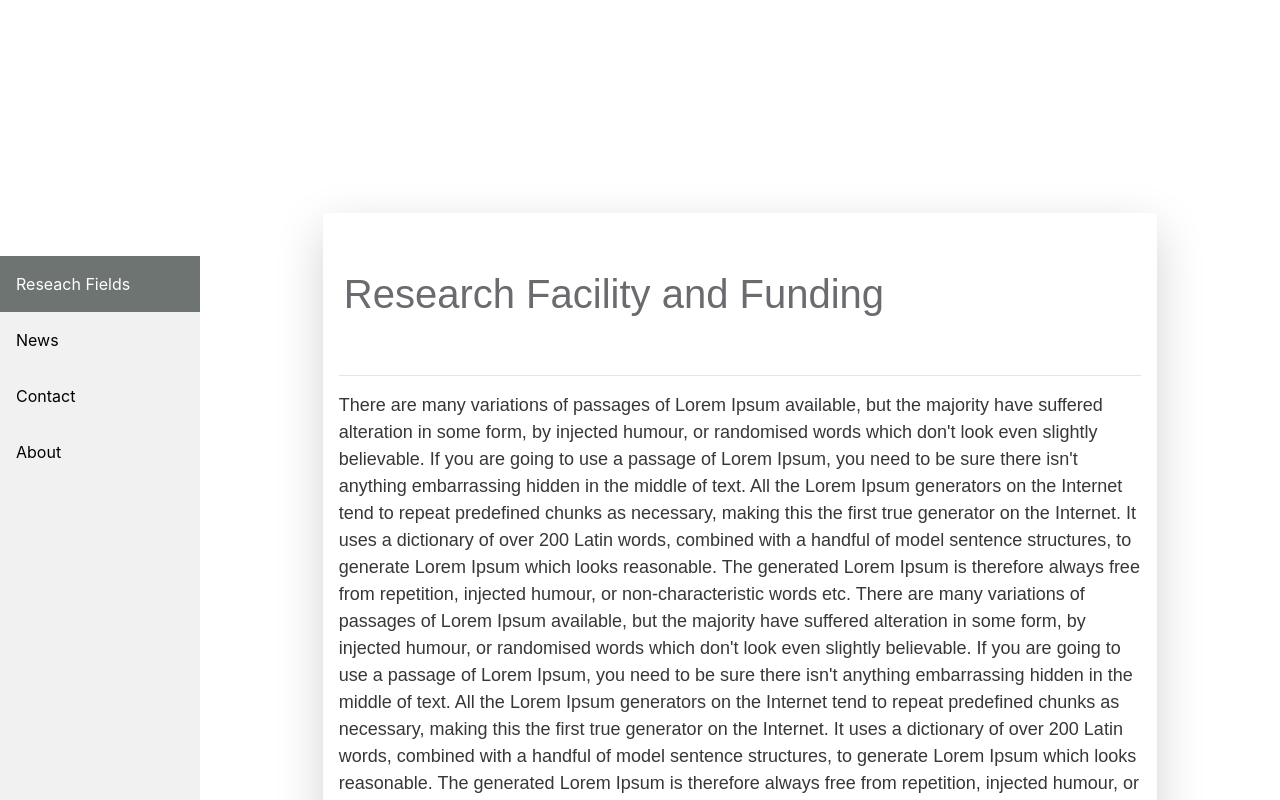
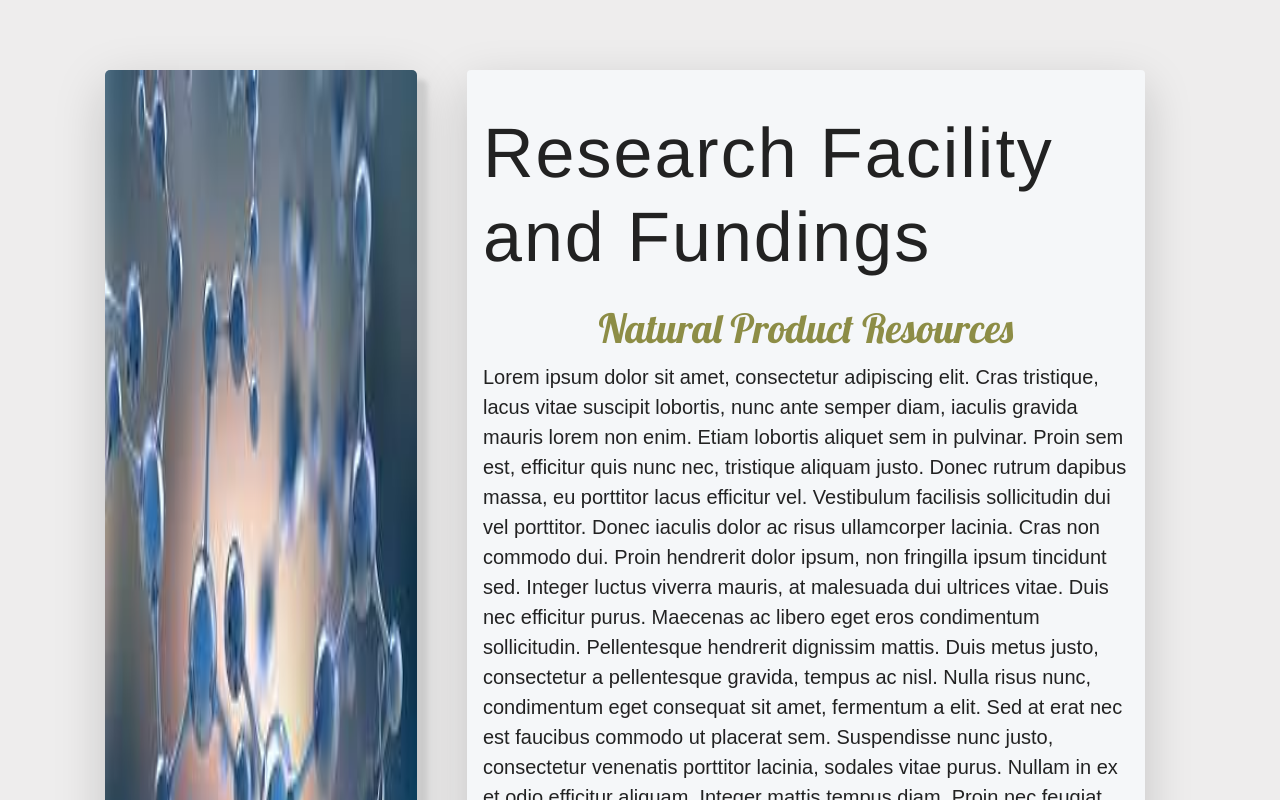
Before and after one commit to Tahsinoshin/Chemistry_Lab, a React (Create React App) app: page /researchfacility in a window 1280 px wide. Shown: the top 800 px of the page. Built offline with nearby package versions, Linux system fonts and the light colour scheme.

Commit message:
14th commit

```diff
--- a/public/index.html
+++ b/public/index.html
@@ -24,6 +24,8 @@
 
     <link rel="stylesheet" href="https://cdnjs.cloudflare.com/ajax/libs/font-awesome/4.3.0/css/font-awesome.min.css">
     <link rel="stylesheet" href="https://fonts.googleapis.com/css?family=Lato:300,400,700">
+    <link rel="stylesheet" href="https://cdn.jsdelivr.net/npm/@fortawesome/fontawesome-free@6.2.1/css/fontawesome.min.css">
+    <link rel="stylesheet" href="https://stackpath.bootstrapcdn.com/font-awesome/4.7.0/css/font-awesome.min.css">
 
 
     <!--
--- /dev/null
+++ b/src/pages/publication/banner/Banner.css
@@ -0,0 +1,28 @@
+/* .carousel-inner > .item > img {
+
+    height:360px;
+  }
+  .carousel {
+
+    height:360px;
+  } */
+
+  .w-100 {
+    width: 100% !important;
+    height: 60vh;
+
+  }
+  /* #banner{
+    box-shadow: 10px rgba(181, 175, 175, 0);
+  } */
+
+  .carousel-item>a>img::after {
+    box-shadow: 0px 0px 60px 40px black inset;
+    bottom: 0;
+    content: "";
+    display: block;
+    left: 0;
+    position: absolute;
+    right: 0;
+    top: 0;
+}
--- /dev/null
+++ b/src/pages/publication/banner/Banner.jsx
@@ -0,0 +1,25 @@
+import React from "react";
+import './Banner.css';
+
+export default function Banner() {
+  return (
+    <React.Fragment>
+      <div
+        id="carouselExampleControls"
+        className="carousel slide"
+        data-bs-ride="carousel"
+      >
+        <div className="carousel-inner">
+          <div className="carousel-item active">
+            <img
+              id="banner"
+              src="../assets/banner.jpg"
+              className="d-block w-100 height:360px shadow p-3"
+              alt="banner"
+            />
+          </div>
+        </div>
+      </div>
+    </React.Fragment>
+  );
+}
--- a/src/pages/publication/book/Book.css
+++ b/src/pages/publication/book/Book.css
@@ -91,6 +91,12 @@
     justify-content: center;
     align-items: center;
   }
+  .input-box i{
+    float: right;
+    margin-top: 25px;
+    font-size: 20px;
+    color: #777;
+  }
   .input-box input[type=text] {
     padding: 6px;
     float: right;
@@ -102,6 +108,8 @@
     border-radius: 5px;
     height: 50px;
     width: 25%;
+    flex: 1;
+    box-shadow: 5px #777;
     }
 
   @media screen and (max-width: 600px) {
--- a/src/pages/researchFacility/ResearchFacility.css
+++ b/src/pages/researchFacility/ResearchFacility.css
@@ -1,53 +1,7 @@
-.research-container{
-    justify-content: center;
-    padding:2px;
-    margin-top:20%;
-    margin-left: 10%;
-    margin-right: 10%;
 
-}
-.sidebar {
-    margin: 0;
-    padding: 0;
-    width: 200px;
-    background-color: #f1f1f1;
-    position:fixed;
-    overflow-y: scroll;
-    height: 100%;
-    overflow: auto;
-    box-shadow: 3px;
-    margin-top: 20%;
-  }
-
-  /* Sidebar links */
-  .sidebar a {
-    display: block;
-    color: black;
-    padding: 16px;
-    text-decoration: none;
-  }
-
-  /* Active/current link */
-  .sidebar a.active {
-    background-color: #6d7471;
-    color: white;
-  }
-
-  /* Links on mouse-over */
-  .sidebar a:hover:not(.active) {
-    background-color: #555;
-    color: white;
-  }
-
-  /* Page content. The value of the margin-left property should match the value of the sidebar's width property */
-  div.content {
-    margin-left: 200px;
-    padding: 1px 16px;
-    height: 1000px;
-  }
-
+@import url("http://fonts.googleapis.com/css2?family=Lobster&display=swap");
   /* On screens that are less than 700px wide, make the sidebar into a topbar */
-  @media screen and (max-width: 700px) {
+   /* @media screen and (max-width: 700px) {
     .sidebar {
       width: 100%;
       height: auto;
@@ -58,9 +12,104 @@
   }
 
   /* On screens that are less than 400px, display the bar vertically, instead of horizontally */
-  @media screen and (max-width: 400px) {
+   /* @media screen and (max-width: 400px) {
     .sidebar a {
       text-align: center;
       float: none;
     }
-  }
+  }  */
+
+*{
+  margin:0px;
+  padding:0px;
+  box-sizing: border-box;
+
+}
+
+.wrapper {
+  width: 100%;
+  min-height: 100vh;
+  overflow: hidden;
+  background-color: rgb(238, 237, 237);
+  font-family: 'Lobster',cursive;
+}
+
+.row{
+  width: 100%;
+  padding: 50px 100px;
+}
+
+.image-section{
+  width: 30%;
+  float: left;
+}
+
+.image-section img{
+  width: 100%;
+  height: 100%;
+  border-radius: 5px;
+  box-shadow: 10px 10px 5px #ccc;
+      -moz-box-shadow: 10px 10px 5px #ccc;
+      -webkit-box-shadow: 10px 10px 5px #ccc;
+      -khtml-box-shadow: 10px 10px 5px #ccc;
+
+
+}
+.content{
+  width:60%;
+  float: left;
+  margin-left: 50px;
+  background-color: rgb(245, 247, 249);
+  border-radius: 10px;
+}
+
+.content h1{
+  font-size:70px;
+  letter-spacing: 2px;
+  margin-top:25px;
+  color: #222;
+  font-family: 'Franklin Gothic Medium', 'Arial Narrow', Arial, sans-serif;
+
+}
+
+.content h2{
+  font-size: 40px;
+  font-family: 'Lobster', cursive;
+  color: #8d8d46;
+  margin-top: 25px;
+}
+
+.content p{
+  font-size:20px;
+  font-family:sans-serif;
+  margin-top:10px;
+  line-height: 1.5;
+  color: #222;
+
+}
+
+@media screen and (max-width:768px){
+.image-section{
+  width:100%;
+  float: none;
+
+}
+.content{
+  width:100%;
+  float: none;
+  margin-left: 0px;
+}
+
+.content h1{
+  font-size:60px;
+  letter-spacing: 2px;
+  margin-top:30px;
+}
+.content h2{
+  font-size:30px;
+}
+.content p{
+  font-size:18px;
+}
+
+}
--- a/src/pages/researchFacility/ResearchFacility.jsx
+++ b/src/pages/researchFacility/ResearchFacility.jsx
@@ -1,70 +1,63 @@
 import React from "react";
-import Topbar from "../../components/topbar/Topbar";
+
 import "./ResearchFacility.css";
 
 export default function ResearchFacility() {
   return (
-    <div className="main-content">
-      {/* <Topbar /> */}
+    <>
+      <div className="wrapper">
+        <div className="row">
+          <div className=" shadow-lg image-section">
+            <img src="/assets/transparent.jpg" alt="Transparent" />
+          </div>
+          <div className="shadow-lg p-3 mb-5 bg-body rounded content">
+            <h1>Research Facility and Fundings</h1>
+            <h2>Natural Product Resources</h2>
+            <p>
 
-      <div class="sidebar">
-        <a class="active" href="#home">
-          Reseach Fields
-        </a>
-        <a href="#news">News</a>
-        <a href="#contact">Contact</a>
-        <a href="#about">About</a>
-      </div>
-
-      <div class="content">
-        <div className="research-container ">
-          <div class="shadow-lg p-3 mb-5 bg-body rounded justify-content-center">
-            <h1
-              style={{
-                color: "#696b6e",
-                fontFamily: "sans-serif",
-                lineHeight: 3,
-                padding: 5,
-              }}
-            >
-              Research Facility and Funding
-            </h1>
-            <hr class="page-header" />
-            <span
-              style={{
-                color: "#363738",
-                fontSize: "18px",
-                fontFamily: "sans-serif",
-              }}
-            >
-              There are many variations of passages of Lorem Ipsum available,
-              but the majority have suffered alteration in some form, by
-              injected humour, or randomised words which don't look even
-              slightly believable. If you are going to use a passage of Lorem
-              Ipsum, you need to be sure there isn't anything embarrassing
-              hidden in the middle of text. All the Lorem Ipsum generators on
-              the Internet tend to repeat predefined chunks as necessary, making
-              this the first true generator on the Internet. It uses a
-              dictionary of over 200 Latin words, combined with a handful of
-              model sentence structures, to generate Lorem Ipsum which looks
-              reasonable. The generated Lorem Ipsum is therefore always free
-              from repetition, injected humour, or non-characteristic words etc.
-              There are many variations of passages of Lorem Ipsum available,
-              but the majority have suffered alteration in some form, by
-              injected humour, or randomised words which don't look even
-              slightly believable. If you are going to use a passage of Lorem
-              Ipsum, you need to be sure there isn't anything embarrassing
-              hidden in the middle of text. All the Lorem Ipsum generators on
-              the Internet tend to repeat predefined chunks as necessary, making
-              this the first true generator on the Internet. It uses a
-              dictionary of over 200 Latin words, combined with a handful of
-              model sentence structures, to generate Lorem Ipsum which looks
-              reasonable. The generated Lorem Ipsum is therefore always free
-              from repetition, injected humour, or non-characteristic words etc.
-            </span>
+              Lorem ipsum dolor sit amet, consectetur adipiscing elit. Cras
+              tristique, lacus vitae suscipit lobortis, nunc ante semper diam,
+              iaculis gravida mauris lorem non enim. Etiam lobortis aliquet sem
+              in pulvinar. Proin sem est, efficitur quis nunc nec, tristique
+              aliquam justo. Donec rutrum dapibus massa, eu porttitor lacus
+              efficitur vel. Vestibulum facilisis sollicitudin dui vel
+              porttitor. Donec iaculis dolor ac risus ullamcorper lacinia. Cras
+              non commodo dui. Proin hendrerit dolor ipsum, non fringilla ipsum
+              tincidunt sed. Integer luctus viverra mauris, at malesuada dui
+              ultrices vitae. Duis nec efficitur purus. Maecenas ac libero eget
+              eros condimentum sollicitudin. Pellentesque hendrerit dignissim
+              mattis. Duis metus justo, consectetur a pellentesque gravida,
+              tempus ac nisl. Nulla risus nunc, condimentum eget consequat sit
+              amet, fermentum a elit. Sed at erat nec est faucibus commodo ut
+              placerat sem. Suspendisse nunc justo, consectetur venenatis
+              porttitor lacinia, sodales vitae purus. Nullam in ex et odio
+              efficitur aliquam. Integer mattis tempus diam. Proin nec feugiat
+              nisi. In condimentum congue dapibus. Vivamus rutrum vitae tortor
+              ac vestibulum. Aliquam in volutpat eros. Ut id facilisis ligula.
+              Pellentesque habitant morbi tristique senectus et netus et
+              malesuada fames ac turpis egestas. Mauris in nisi eu sem venenatis
+              egestas. Nulla sit amet consectetur nunc. Donec quis varius mi.
+              Fusce molestie viverra fermentum. Nullam porttitor rutrum dui id
+              semper. Suspendisse eget nulla ac nunc suscipit blandit. Nam
+              vestibulum lorem in arcu dignissim eleifend. Fusce vitae eleifend
+              dolor, eget sodales tortor. Pellentesque ut porttitor diam. Aenean
+              at mauris nulla. Integer ac velit congue, consectetur nisl
+              scelerisque, suscipit nisi. Nunc rhoncus, sem non convallis
+              ultrices, mi lectus mollis est, id lacinia ex nisi non ex. In hac
+              habitasse platea dictumst. Pellentesque placerat nunc et ante
+              efficitur euismod. Ut gravida, orci vitae feugiat pretium, lacus
+              nulla commodo metus, in pharetra eros ligula quis sapien. Nam
+              consequat lectus ut velit dignissim placerat. Fusce dictum
+              fringilla porttitor. Nulla turpis sapien, pulvinar quis nunc quis,
+              consectetur venenatis felis. Cras mi lacus, luctus ac lobortis
+              quis, tempus sed augue. Quisque tellus orci, sagittis sed
+              imperdiet ac, finibus ut risus. Aenean porttitor hendrerit
+              gravida. Curabitur ac sodales quam. Sed sapien nisi, ultrices at
+              mauris a, viverra laoreet tellus.
+            </p>
           </div>
         </div>
       </div>
-    </div>
+    </>
   );
 }
```
Also changed, not shown: src/pages/publication/book/Book.jsx (+8 -1 lines), public/assets/banner.jpg (added), public/assets/transparent.jpg (added).
